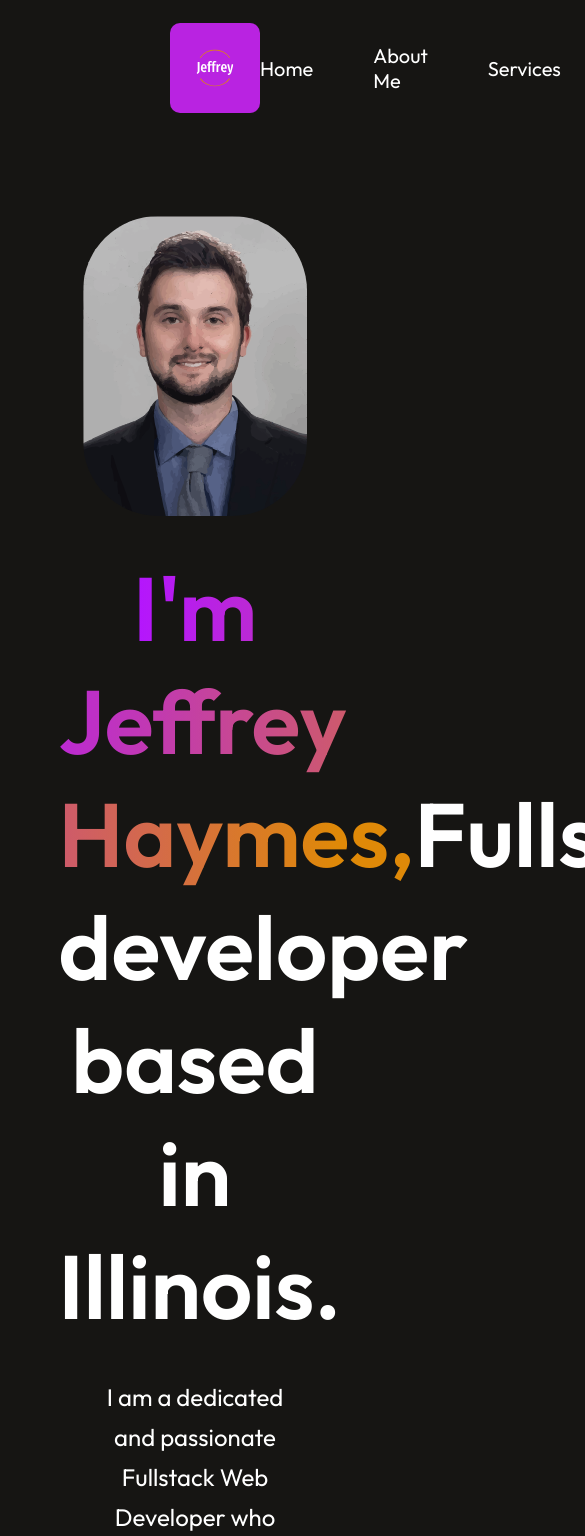
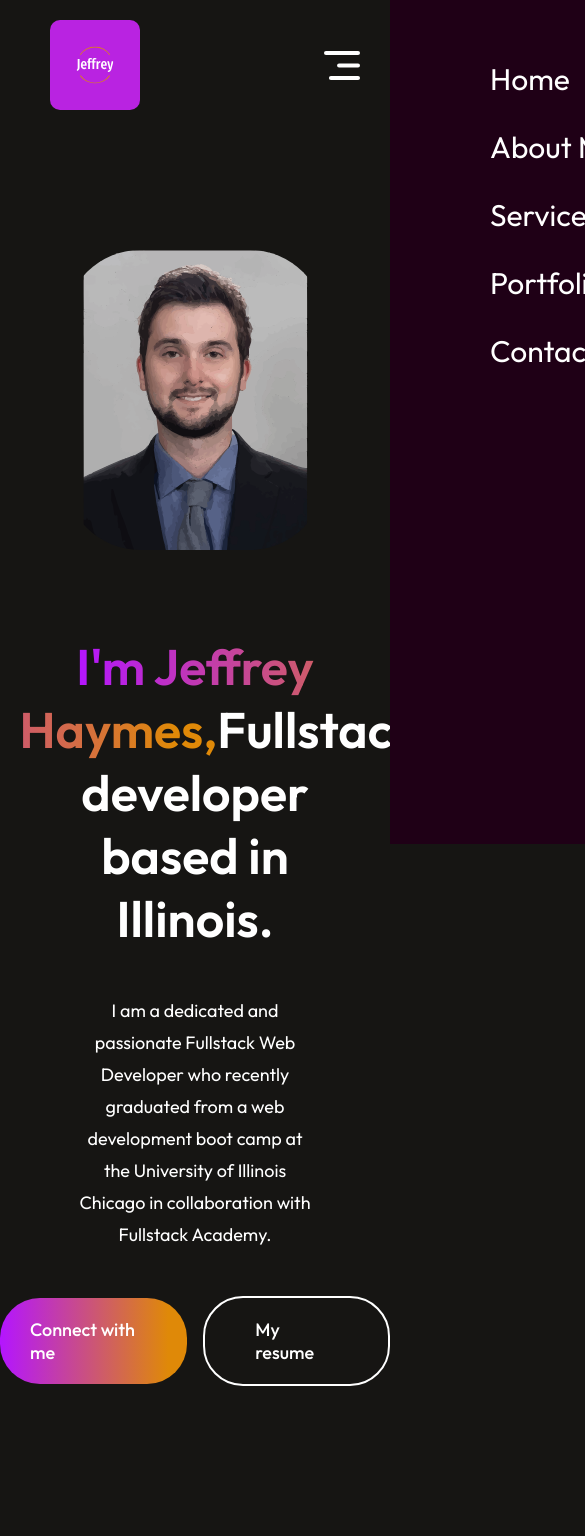
Before and after one commit to JayHaymes/portfolio, a React (Vite) app in the folder portfolio-react/: page / in a window 390 px wide. Shown: the top 1536 px of the page, 585 px wide, since content can reach past the window. Built offline with nearby package versions, Linux system fonts and the light colour scheme.

Commit message:
media css styling

```diff
--- a/portfolio-react/src/Components/Navbar/Hero/Hero.css
+++ b/portfolio-react/src/Components/Navbar/Hero/Hero.css
@@ -63,3 +63,35 @@
     border-color: #B415ff
 
 }
+
+@media(max-width:768px){
+    .hero img{
+        margin-top: 120px;
+        width: 260px;
+    }
+    .hero h1{
+        margin-top: 50px;
+        width: 90%;
+        font-size: 50px;
+    }
+    .hero p{
+        width: 60%;
+        font-size: 18px;
+        line-height: 32px;
+        margin: 10px 0px;
+    }
+    .hero-action{
+        gap: 16px;
+        font-size: 18px;
+        font-weight: 500;
+        margin-bottom: 50px;
+    }
+    .hero-connect{
+        padding: 20px 30px;
+        border-radius: 40px;
+    }
+    .hero-resume{
+        padding: 20px 50px;
+        border-radius: 40px;
+    }
+}
--- a/portfolio-react/src/Components/Navbar/Navbar.css
+++ b/portfolio-react/src/Components/Navbar/Navbar.css
@@ -41,3 +41,48 @@
     text-decoration: none;
     color: white;
 }
+.nav-mob-close{
+    display: none;
+}
+.nav-mob-open{
+    display: none;
+}
+@media(max-width:768px){
+    .navbar{
+        margin: 20px 50px;
+    }
+    .nav-connect{
+        display: none;
+    }
+    .nav-mob-open{
+        display: block;
+        position: fixed;
+        right: 30px;
+    }
+    .nav-mob-close{
+        display: block;
+        position: relative;
+        top: 30px;
+        left: 290px;
+        width: 30px;
+    }
+    .nav-menu {
+        position: fixed;
+        flex-direction: column;
+        align-items: start;
+        top: 0;
+        gap: 30px;
+        background-color: #1F0016;
+        width: 350px;
+        height: 100%;
+        z-index: 2;
+        transition: right 0.5s;
+        right: -350px;
+    }
+    .nav-menu li{
+        font-size: 30px;
+        padding-left: 100px;
+        flex-direction: row;
+        gap: 20px;
+    }
+}
--- a/portfolio-react/src/Components/Navbar/Navbar.jsx
+++ b/portfolio-react/src/Components/Navbar/Navbar.jsx
@@ -2,12 +2,28 @@
 import AnchorLink from 'react-anchor-link-smooth-scroll';
 import './Navbar.css';
 import logo from '../../assets/logo-color.svg';
+import menu_open from '../../assets/menu_open.svg'
+import menu_close from '../../assets/menu_close.svg'
+import { useRef } from 'react';
 
 const Navbar = () => {
+
+    const menuRef = useRef();
+
+    const openMenu = () => {
+        menuRef.current.style.right="0";
+    }
+    const closeMenu = () => {
+        menuRef.current.style.right="-350px";
+    }
+
+
     return (
         <div className='navbar'>
             <img className='navbar-logo' src={logo} alt='Logo' />
-            <ul className="nav-menu">
+            <img src={menu_open} onClick={openMenu} alt="" className='nav-mob-open' />
+            <ul ref={menuRef} className="nav-menu">
+                <img src={menu_close} onClick={closeMenu} alt="" className="nav-mob-close" />
                 <li><AnchorLink className='anchor-link' href='#home'><p>Home</p></AnchorLink></li>
                 <li><AnchorLink className='anchor-link' offset='50' href='#about'><p>About Me</p></AnchorLink></li>
                 <li><AnchorLink className='anchor-link' offset='50' href='#services'><p>Services</p></AnchorLink></li>
```
